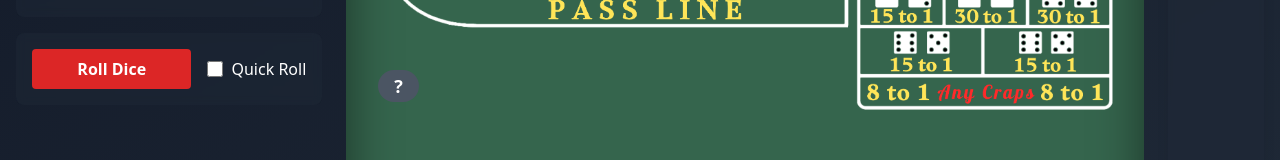
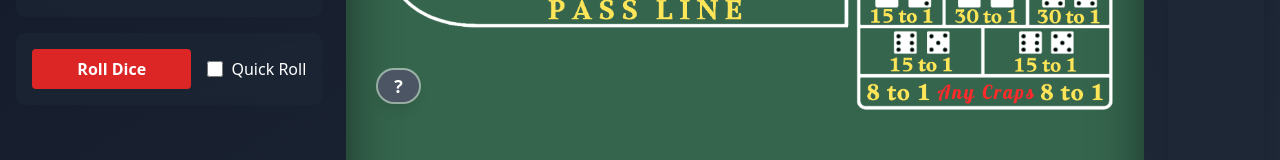
Before and after one commit to adamnelsonarcher/react-craps, a React (Create React App) app: page / in a window 1280 px wide. Shown: the part 499-659 px from the top of the page. Built offline with nearby package versions, Linux system fonts and the light colour scheme.

Commit message:
styling changes

```diff
--- a/src/App.tsx
+++ b/src/App.tsx
@@ -95,7 +95,7 @@ const App: React.FC = () => {
 
       <div className="flex-1 flex gap-6">
         {/* Left side - Controls */}
-        <div className={`flex-1 flex flex-col gap-4 min-w-[300px] relative ${helpMode ? 'pointer-events-none' : ''}`}>
+        <div className={`flex-1 flex flex-col gap-4 min-w-[250px] max-w-[430px] relative ${helpMode ? 'pointer-events-none' : ''}`}>
           <div className="bg-gray-800 rounded-lg p-4 text-center shadow-lg flex justify-between items-center">
             <div className="w-[200px] text-left">
               <span className="text-2xl text-green-400 font-bold">Bank: ${bank.toLocaleString()}</span>
--- a/src/components/CrapsTable.tsx
+++ b/src/components/CrapsTable.tsx
@@ -612,7 +612,8 @@ const CrapsTable = forwardRef<CrapsTableRef, CrapsTableProps>(({
                     flex items-center justify-center gap-2
                     ${helpMode ? 'bg-blue-500' : 'bg-gray-600'}
                     text-white font-bold text-lg
-                    hover:bg-opacity-90 transition-colors`}
+                    hover:bg-opacity-90 transition-colors
+                    ring-2 ring-white/50 shadow-lg`}
         onClick={() => {
           setHelpMode(!helpMode);
           setHelpText(null);
```
